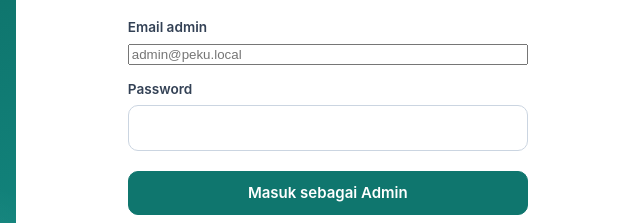
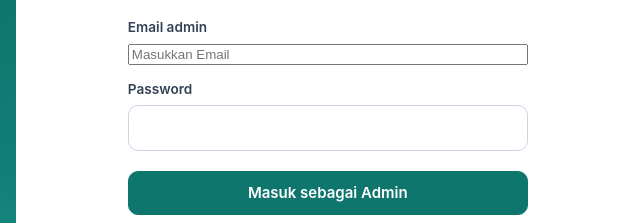
Before and after one commit to krisna-digital/SPekutatan, a plain HTML site: page index.html in a window 1280 px wide. Shown: the part 331-554 px from the top of the page, 640-1280 px from the left. Drawn offline with nearby package versions, Linux system fonts and the light colour scheme; no server answers.

Commit message:
Update email placeholder in admin login form

```diff
--- a/index.html
+++ b/index.html
@@ -37,7 +37,7 @@
           <form id="form-login" autocomplete="on" novalidate>
             <div class="field">
               <label for="login-email">Email admin</label>
-              <input type="email" id="login-email" autocomplete="username" placeholder="admin@peku.local" required>
+              <input type="email" id="login-email" autocomplete="username" placeholder="Masukkan Email" required>
             </div>
             <div class="field">
               <label for="login-pass">Password</label>
```
